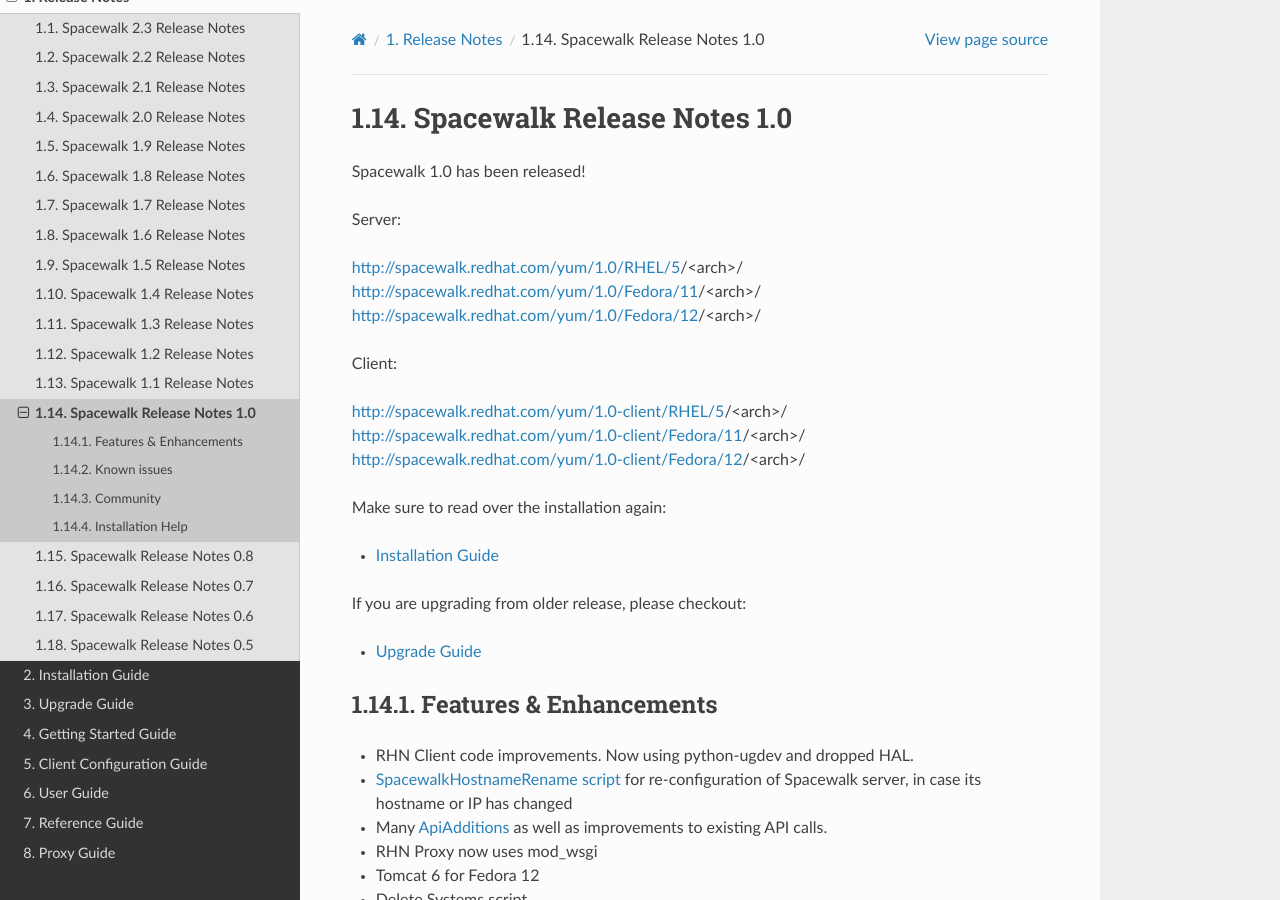
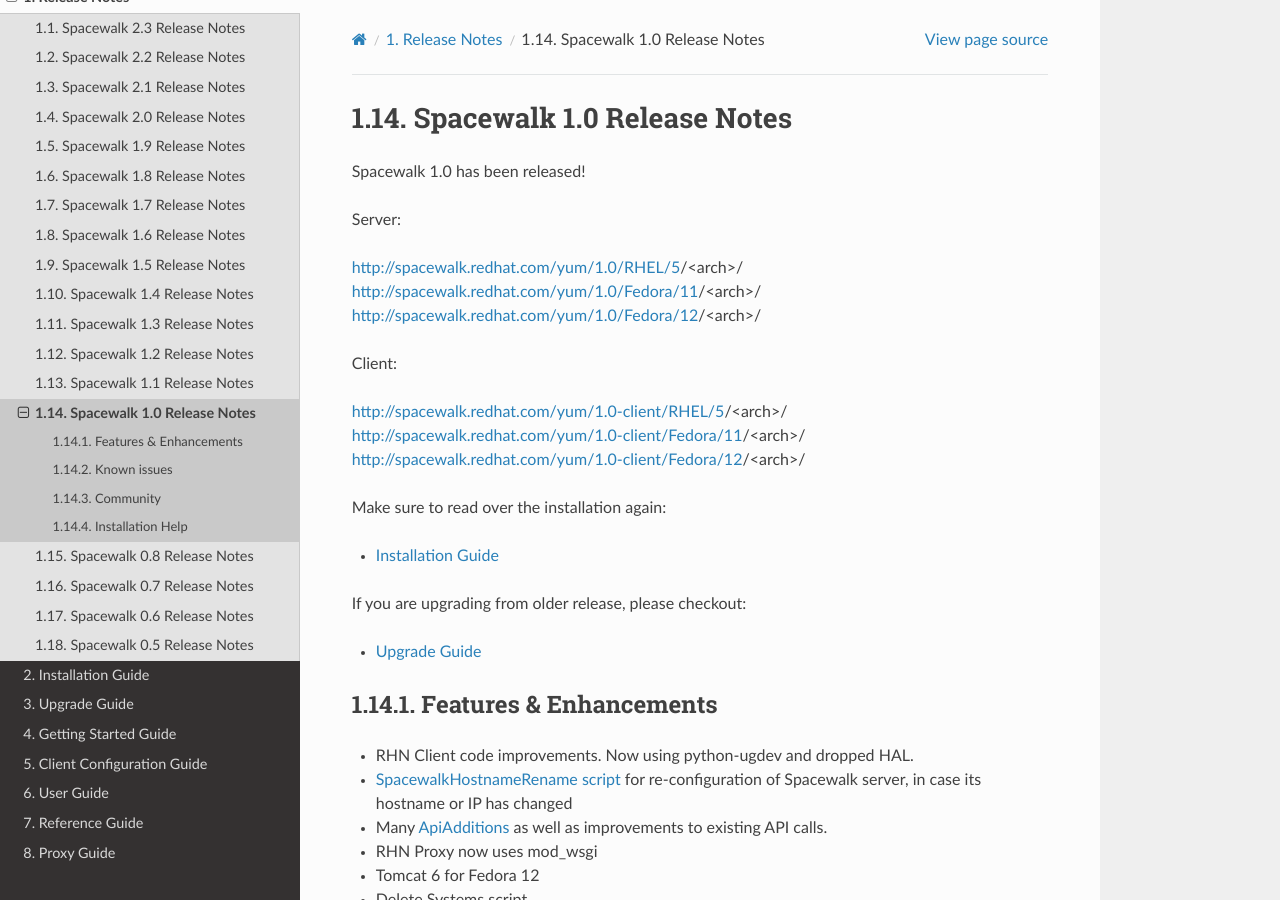
Before and after one commit to spacewalkproject/spacewalk-docs, a Sphinx documentation site: the page built from docs/source/release_notes/1.0.rst, in a window 1280 px wide and 900 px high. Built offline with Sphinx 7.4.7 and the Read the Docs theme 2.0.0, drawn with Linux system fonts in a browser that asks for light colours.

```diff
--- a/docs/source/release_notes/0.5.rst
+++ b/docs/source/release_notes/0.5.rst
@@ -1,4 +1,4 @@
-Spacewalk Release Notes 0.5
+Spacewalk 0.5 Release Notes
 ===========================
 
 The Spacewalk team is happy to announce another release of Spacewalk. In a few hours, Spacewalk 0.5 will be available for install. As with previous releases, 0.3 will no longer be available.
--- a/docs/source/release_notes/0.6.rst
+++ b/docs/source/release_notes/0.6.rst
@@ -1,4 +1,4 @@
-Spacewalk Release Notes 0.6
+Spacewalk 0.6 Release Notes
 ===========================
 
 Spacewalk 0.6 is finally here! In a few hours, Spacewalk 0.6 will be available for installing. With this release, as with previous releases, Spacewalk 0.4 will no longer be available for download.
--- a/docs/source/release_notes/0.7.rst
+++ b/docs/source/release_notes/0.7.rst
@@ -1,4 +1,4 @@
-Spacewalk Release Notes 0.7
+Spacewalk 0.7 Release Notes
 ===========================
 
 Spacewalk 0.7 is finally here!
--- a/docs/source/release_notes/0.8.rst
+++ b/docs/source/release_notes/0.8.rst
@@ -1,4 +1,4 @@
-Spacewalk Release Notes 0.8
+Spacewalk 0.8 Release Notes
 ===========================
 
 Spacewalk 0.8 has been released!
--- a/docs/source/release_notes/1.0.rst
+++ b/docs/source/release_notes/1.0.rst
@@ -1,4 +1,4 @@
-Spacewalk Release Notes 1.0
+Spacewalk 1.0 Release Notes
 ===========================
 
 Spacewalk 1.0 has been released!
```
